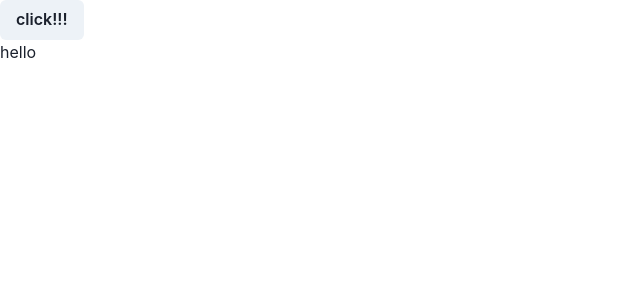
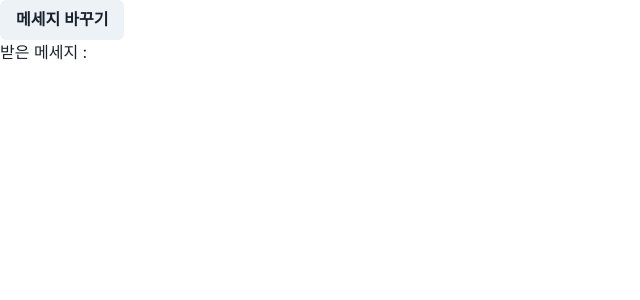
Before and after one commit to soowan95/react20231031, a React (Create React App) app: page / in a window 1280 px wide. Shown: the top 300 px of the page, without its empty margins (0-640 px from the left). Built offline with nearby package versions, Linux system fonts and the light colour scheme.

Commit message:
learn context

```diff
--- a/src/App.js
+++ b/src/App.js
@@ -1,31 +1,40 @@
 import { Button, Text } from "@chakra-ui/react";
-import { useState } from "react";
+import { createContext, useContext, useState } from "react";
 
-function ChildComp({ onClick }) {
-  return <Button onClick={onClick}>click!!!</Button>;
+function Ccomp() {
+  // 3. context 사용하기 : useContext(대문자...context);
+  const m = useContext(MessageContext);
+  return <Text>받은 메세지 : {m}</Text>;
 }
 
-function SomeComp({ onClick }) {
-  return <ChildComp onClick={onClick} />;
+function Bcomp() {
+  return <Ccomp />;
 }
 
-function OtherChildComp({ m }) {
-  return <Text>{m}</Text>;
-}
-
-function OtherComp({ m }) {
-  return <OtherChildComp m={m} />;
+function Acomp() {
+  return <Bcomp />;
 }
 
 function App(props) {
-  const [message, setMessage] = useState("hello");
+  const [message, setMessage] = useState("");
+
+  // message state를 Ccomp에 전달 하기
+  // 1. context 만들기 : createContext();
+  // 2. context에 state 넣기 : <대문자...Context.Provider value={state}></대문자...Context.Provider>
+  // 3. tree안에서 context 사용하기
 
   return (
     <>
-      <SomeComp onClick={() => setMessage("clicked!!!!!!")} />
-      <OtherComp m={message} />
+      <Button onClick={() => setMessage("바꾼 메세지")}>메세지 바꾸기</Button>
+      <MessageContext.Provider value={message}>
+        <Acomp />
+      </MessageContext.Provider>
     </>
   );
 }
 
+// 1. context 만들기
+// context 이름은 대문자...Context
+const MessageContext = createContext(null);
+
 export default App;
```
